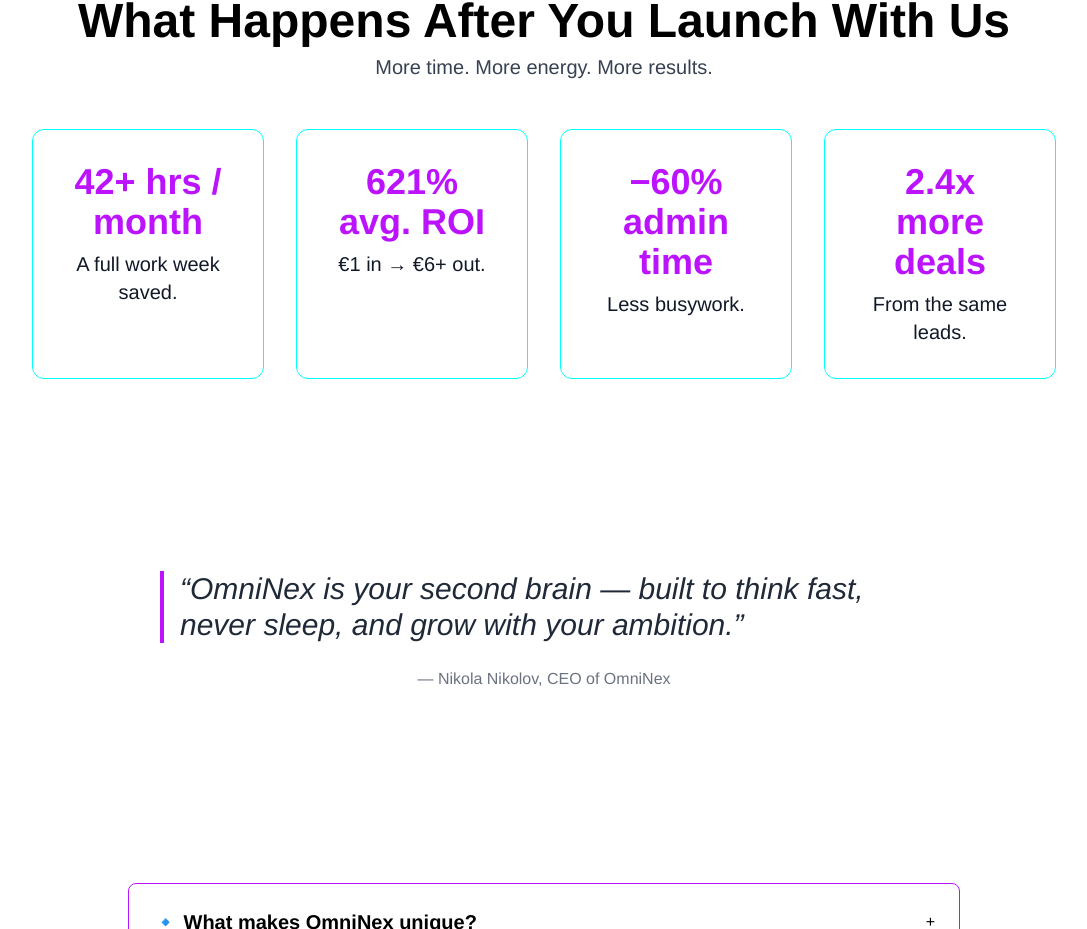
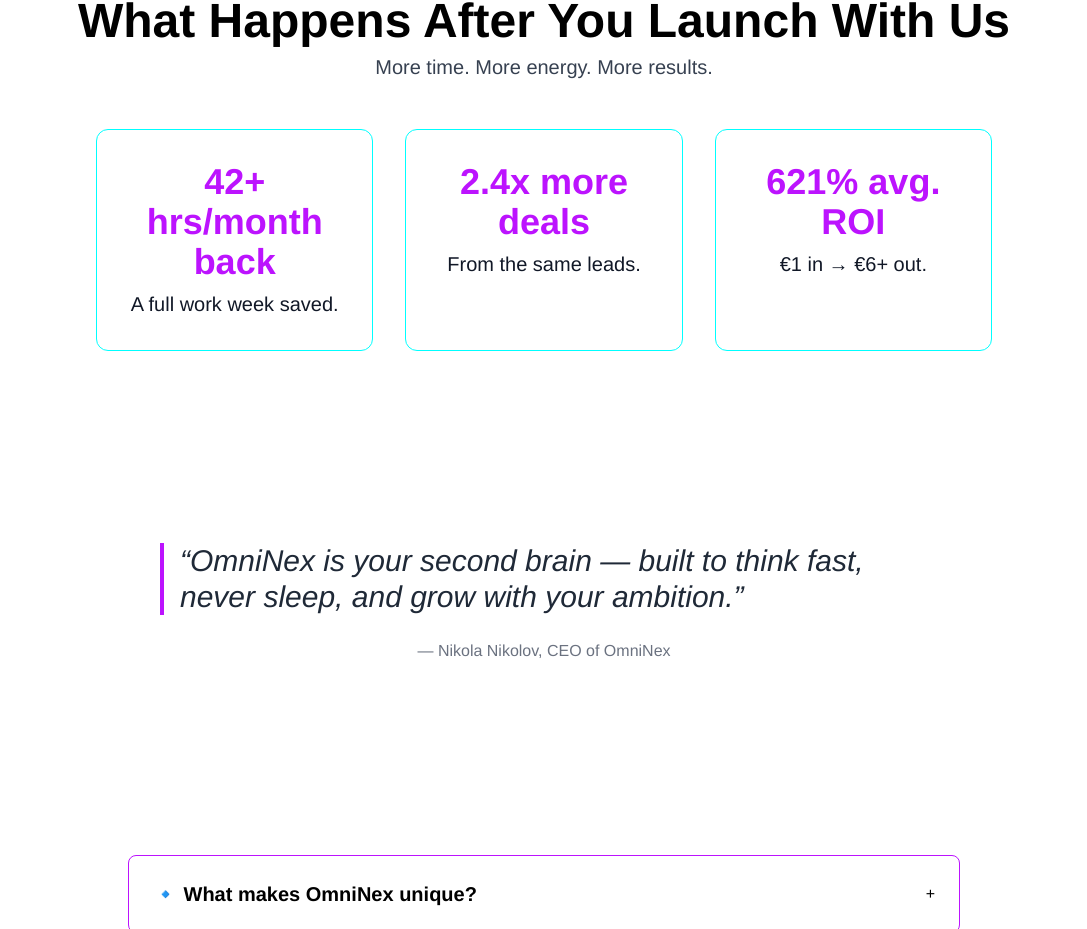
Before and after one commit to Kalcho8233/OmniNexAIWebsite, a Next.js app: page / in a window 1280 px wide. Shown: the part 2372-3301 px from the top of the page, without its empty margins (96-1183 px from the left). Built offline with nearby package versions, Linux system fonts and the light colour scheme.

Commit message:
Update StatsSection.jsx

```diff
--- a/components/StatsSection.jsx
+++ b/components/StatsSection.jsx
@@ -1,10 +1,9 @@
 import { motion } from 'framer-motion';
 
 const stats = [
-  { value: '42+ hrs / month', label: 'A full work week saved.' },
-  { value: '621% avg. ROI', label: '€1 in → €6+ out.' },
-  { value: '−60% admin time', label: 'Less busywork.' },
-  { value: '2.4x more deals', label: 'From the same leads.' }
+  { value: '42+ hrs/month back', label: 'A full work week saved.' },
+  { value: '2.4x more deals', label: 'From the same leads.' },
+  { value: '621% avg. ROI', label: '€1 in → €6+ out.' }
 ];
 
 const Card = ({ value, label, delay = 0 }) => (
@@ -42,7 +41,7 @@
         More time. More energy. More results.
       </motion.p>
 
-      <div className="max-w-5xl mx-auto grid grid-cols-1 md:grid-cols-4 gap-8">
+      <div className="max-w-4xl mx-auto grid grid-cols-1 md:grid-cols-3 gap-8">
         {stats.map((s, i) => (
           <Card key={i} {...s} delay={i * 0.05} />
         ))}
```
